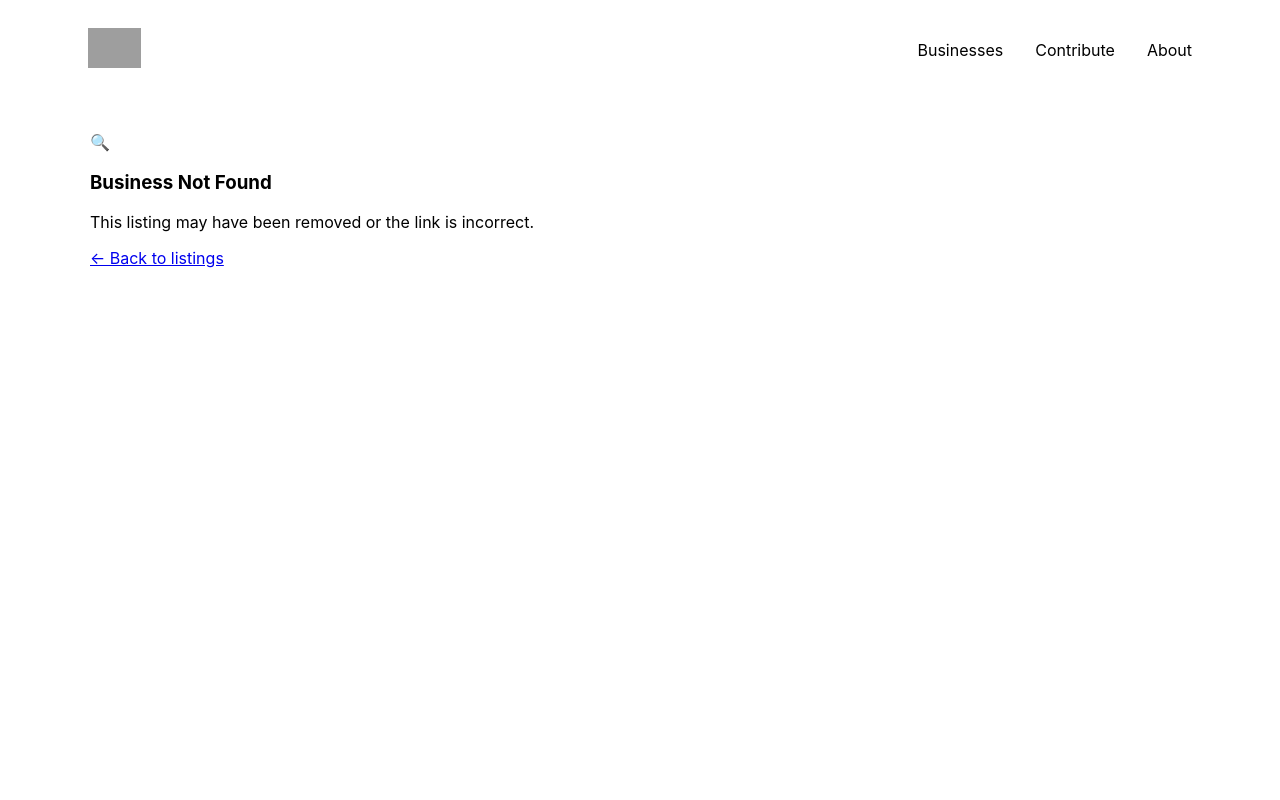
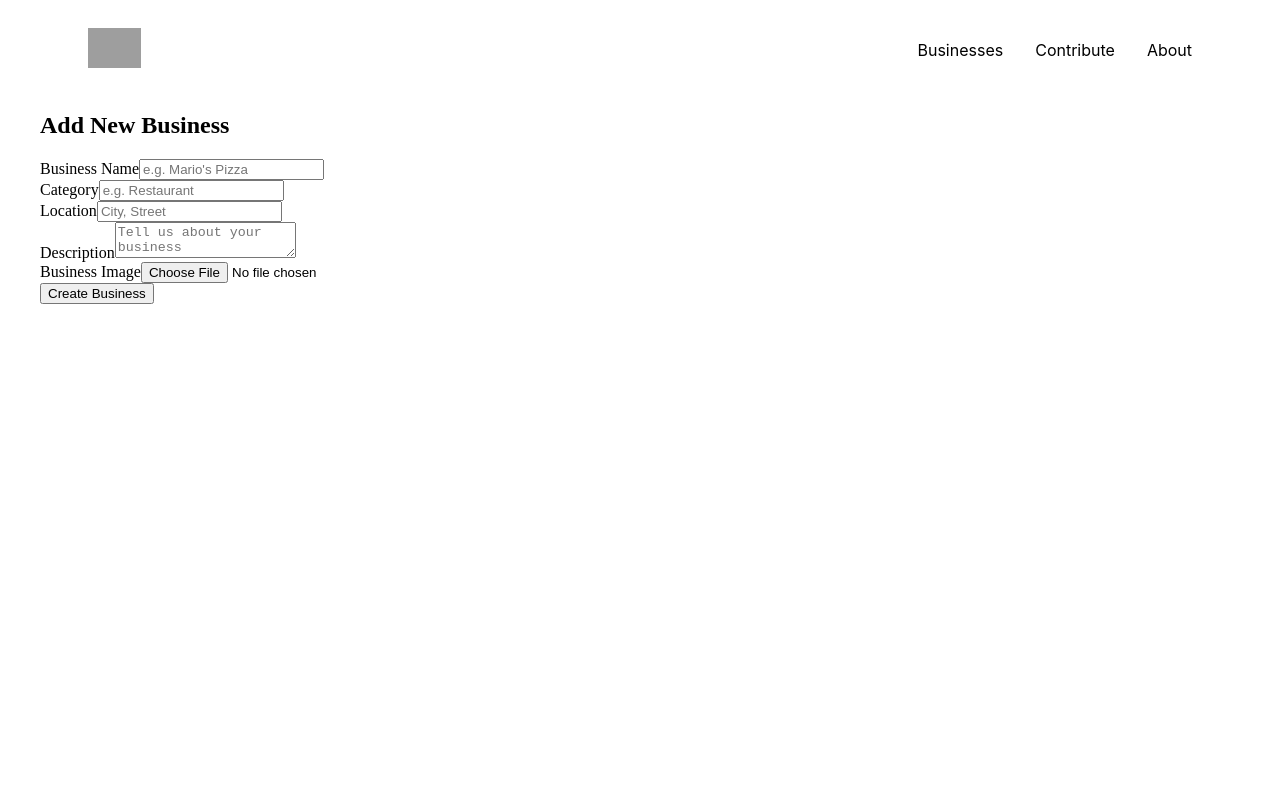
Before and after one commit to murdex5/No-Locals, a Vue app in the folder client/: page /businesses/submit in a window 1280 px wide. Shown: the top 800 px of the page. Built offline with nearby package versions, Linux system fonts and the light colour scheme; no server answers; grey boxes are pictures that could not be loaded.

Commit message:
login and register

```diff
--- /dev/null
+++ b/client/src/components/Business/Businesses.vue
@@ -0,0 +1,43 @@
+<script setup>
+import MainLayout from '@/layouts/MainLayout.vue';
+import { ref, onMounted } from 'vue';
+
+
+const businesses = ref([]);
+const loading = ref(true);
+const serverError = ref(false);
+const search = ref('');
+
+onMounted(async () => {
+    try {
+        const bizzResponse = await fetch('/api/businesses');
+        const bizzData = await bizzResponse.json();
+        businesses.value = bizzData;
+    } catch (error) {
+        serverError.value = true;
+    } finally {
+        loading.value = true;
+    }
+});
+
+</script>
+
+
+<template>
+    <MainLayout>
+        <section class="feature-businesses">
+            <div class="content-businesses">
+                <h3 class="businesses-h3">Search for businesses</h3>
+                <input v-model="search" type="search" placeholder="Business name" class="search-businesses">
+                <button class="search-btn">Search</button>
+            </div>
+        </section>
+        <section class="businesses-grid">
+            <div class="businesses-list" v-for="bizz in businesses">
+                <img :src="bizz.image_url" alt="Business Image" class="businesses-img">
+                <router-link :to="'/businesses/ + bizz.id'" class="businesses-title">{{ bizz.name }}</router-link>
+                <p class="businesses-description">{{ bizz.description  }}</p>
+            </div>
+        </section>
+    </MainLayout>
+</template>
--- a/client/src/components/Business/PostBusiness.vue
+++ b/client/src/components/Business/PostBusiness.vue
@@ -1,6 +1,101 @@
-<script>
+<script setup>
+import { ref } from 'vue';
+import MainLayout from '@/layouts/MainLayout.vue';
+
+const name = ref('');
+const category = ref('');
+const location = ref('');
+const description = ref('');
+const rating = ref(5); // Default rating
+const imageFile = ref(null);
+
+const isLoading = ref(false);
+const errorMessage = ref('');
+const successMessage = ref('');
+
+// Capture the file when the user selects it
+const handleFileUpload = (event) => {
+  imageFile.value = event.target.files[0];
+};
+const submitBusiness = async (event) => {
+    const token = localStorage.getItem('token');
+
+    const formData = new FormData();
+    formData.append('name', name.value);
+    formData.append('category', category.value);
+    formData.append('location', location.value);
+    formData.append('rating', rating.value);
+    formData.append('description', description.value);
+
+    const imageFile = document.querySelector('#imageInput').files[0];
+    if (imageFile) {
+        formData.append('image', imageFile.value);
+    }
+
+    try {
+        const response = await fetch('/api/businesses', {
+            method: 'POST',
+            headers: {
+                'Authorization': `Bearer ${token}`
+            },
+            body: formData
+        });
+
+        const result = await response.json();
+        if (response.ok) {
+            console.log("Business created!", result);
+        } else {
+            console.error("Upload failed", result.error);
+        }
+    } catch (err) {
+        console.error("Network Error:", err);
+    };
+}
 </script>
 
 <template>
+  <MainLayout>
+    <section class="add-business-container">
+      <div class="form-box">
+        <h2>Add New Business</h2>
 
+        <form @submit.prevent="submitBusiness">
+          <!-- Text Inputs -->
+          <div class="form-group">
+            <label>Business Name</label>
+            <input v-model="name" type="text" required placeholder="e.g. Mario's Pizza">
+          </div>
+
+          <div class="form-group">
+            <label>Category</label>
+            <input v-model="category" type="text" required placeholder="e.g. Restaurant">
+          </div>
+
+          <div class="form-group">
+            <label>Location</label>
+            <input v-model="location" type="text" required placeholder="City, Street">
+          </div>
+
+          <div class="form-group">
+            <label>Description</label>
+            <textarea v-model="description" placeholder="Tell us about your business"></textarea>
+          </div>
+
+          <!-- File Input for Image -->
+          <div class="form-group">
+            <label>Business Image</label>
+            <input type="file" @change="handleFileUpload" accept="image/*" class="file-input">
+          </div>
+
+          <!-- Feedback Messages -->
+          <p v-if="errorMessage" class="error-msg">{{ errorMessage }}</p>
+          <p v-if="successMessage" class="success-msg">{{ successMessage }}</p>
+
+          <button type="submit" class="submit-btn" :disabled="isLoading">
+            {{ isLoading ? 'Uploading...' : 'Create Business' }}
+          </button>
+        </form>
+      </div>
+    </section>
+  </MainLayout>
 </template>
--- a/client/src/components/User/Login.vue
+++ b/client/src/components/User/Login.vue
@@ -1,12 +1,84 @@
-<script>
+<script setup>
+import { ref } from 'vue';
+import { useRouter } from 'vue-router';
 import MainLayout from '@/layouts/MainLayout.vue';
+
+const router = useRouter();
+
+const username = ref('');
+const password = ref('');
+const errorMessage = ref('');
+
+const handleLogin = async () => {
+    try {
+        errorMessage.value = '';
+
+        const response = await fetch('/api/users/login', {
+            method: 'POST',
+            headers: {'Content-Type': 'application/json'},
+            body: JSON.stringify({
+                username: username.value,
+                password: password.value
+            })
+        });
+
+        const data = await response.json();
+
+        if (!response.ok) {
+            throw new Error(data.error || `Login Failed`);
+        }
+        console.log("Token received:", data.token);
+        localStorage.setItem('token', data.token);
+        localStorage.setItem('username', data.username);
+
+        router.push('/businesses');
+    } catch (error) {
+        errorMessage.value = error.message;
+    }
+};
 
 </script>
 
 <template>
     <MainLayout>
-        <section>
-            <p>Hello world</p>
+        <section class="login-container">
+            <div class="login-box">
+                <h2>Login</h2>
+
+                <form @submit.prevent="handleLogin">
+                    <div class="form-group">
+                        <label>Username</label>
+                        <input v-model="username" type="text" required placeholder="Enter username">
+                    </div>
+
+                    <div class="form-group">
+                        <label>Password</label>
+                        <input v-model="password" type="password" required placeholder="Enter password">
+                    </div>
+
+                    <p v-if="errorMessage" class="error">{{ errorMessage }}</p>
+
+                    <button type="submit" class="login-btn">Sign In</button>
+                </form>
+            </div>
         </section>
     </MainLayout>
 </template>
+
+<style scoped>
+.login-container {
+    display: flex;
+    justify-content: center;
+    padding: 50px;
+}
+.login-box {
+    width: 300px;
+    padding: 20px;
+    border: 1px solid #ddd;
+    border-radius: 8px;
+}
+.form-group { margin-bottom: 15px; }
+input { width: 100%; padding: 8px; margin-top: 5px; }
+.error { color: red; font-size: 0.8rem; }
+.login-btn { width: 100%; cursor: pointer; }
+</style>
--- a/client/src/layouts/MainLayout.vue
+++ b/client/src/layouts/MainLayout.vue
@@ -8,7 +8,7 @@
       <router-link to="/"><img  src="https://res.cloudinary.com/dfeqksqvh/image/upload/v1777574904/No_Locals_1_lgu0n2.png" alt="No Locals Logo" class="home-logo"></router-link>
     </div>
     <div class="nav">
-      <a class="nav-link" href="#">Businesses</a>
+      <router-link to="/businesses" class="nav-link">Businesses</router-link>
       <a class="nav-link" href="https://github.com/murdex5/No-Locals" target="_blank">Contribute</a>
       <router-link to="/about" class="nav-link">About</router-link>
     </div>
--- a/client/src/router/index.js
+++ b/client/src/router/index.js
@@ -1,6 +1,9 @@
 import About from "@/components/About.vue";
 import Business from "@/components/Business/Business.vue";
+import Businesses from "@/components/Business/Businesses.vue";
+import PostBusiness from "@/components/Business/PostBusiness.vue";
 import Home from "@/components/Home.vue";
+import Login from "@/components/User/Login.vue";
 import Register from "@/components/User/Register.vue";
 import { createRouter, createWebHistory } from "vue-router";
 
@@ -20,15 +23,25 @@ const routes = [
         name: 'Register',
         component: Register
     },
-    // {
-    //     name: '/login',
-    //     name: 'Login',
-    //     component: Login
-    // },
+    {
+        path: '/login',
+        name: 'login',
+        component: Login
+    },
     {
         path: '/businesses/:id',
         name: "Business",
         component: Business
+    },
+    {
+        path: '/businesses',
+        name: 'Businesses',
+        component: Businesses
+    },
+    {
+        path: '/businesses/submit',
+        name: 'PostBusiness',
+        component: PostBusiness
     }
 ];
 
```
